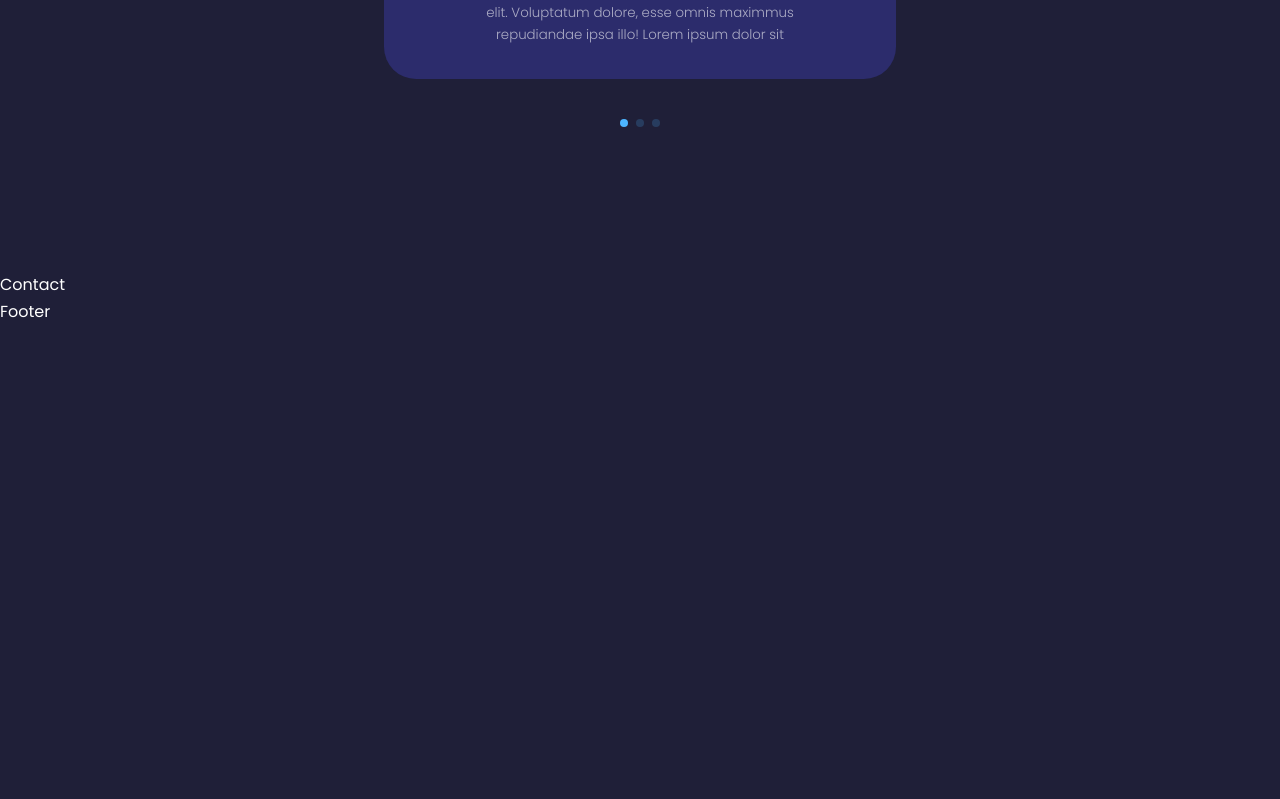
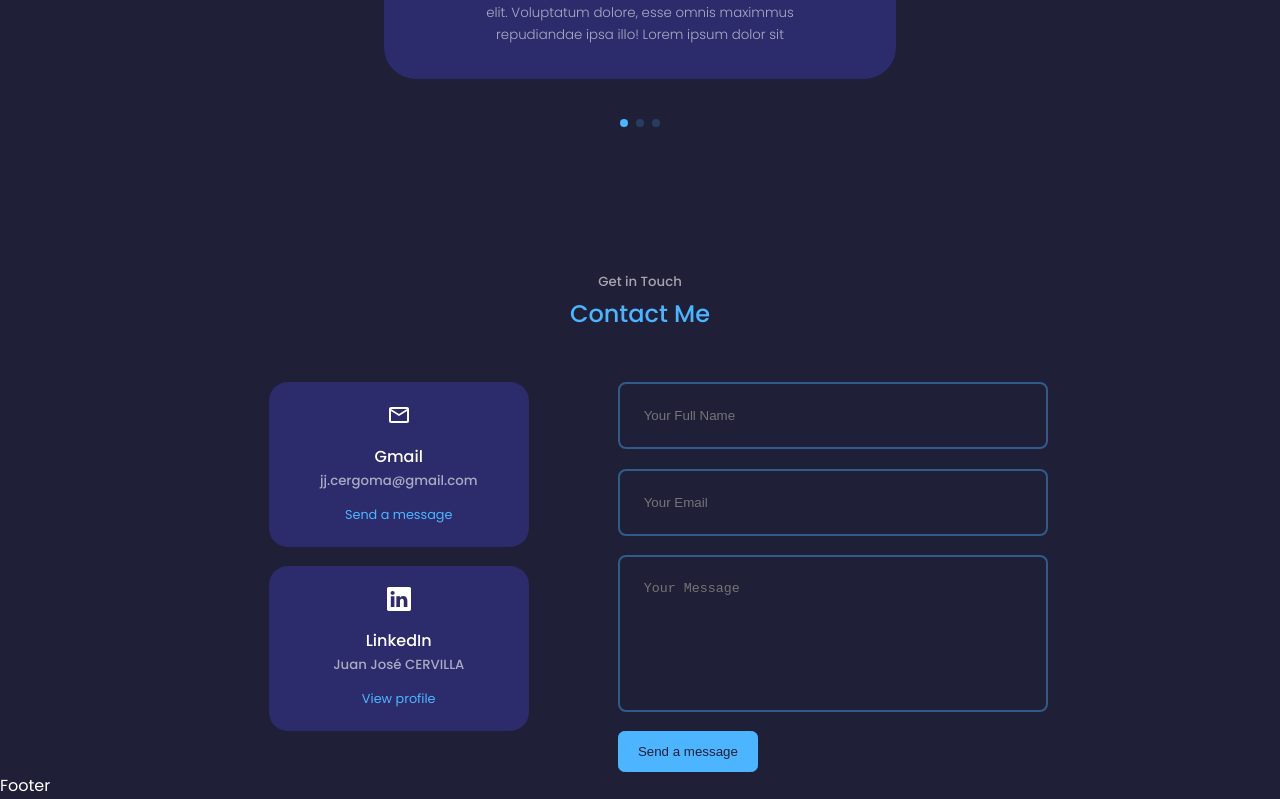
Before and after one commit to JuanjoCervilla/React-Portfolio-Website, a React (Create React App) app: page / in a window 1280 px wide. Shown: the part 4104-4903 px from the top of the page. Before the commit the page ends 4429 px from the top, so only its background shows below. Built offline with nearby package versions, Linux system fonts and the light colour scheme.

Commit message:
contact page

```diff
--- a/package.json
+++ b/package.json
@@ -6,6 +6,7 @@
     "@testing-library/jest-dom": "^5.16.5",
     "@testing-library/react": "^13.4.0",
     "@testing-library/user-event": "^13.5.0",
+    "emailjs-com": "^3.2.0",
     "react": "^18.2.0",
     "react-dom": "^18.2.0",
     "react-icons": "^4.8.0",
--- a/src/components/contact/Contact.jsx
+++ b/src/components/contact/Contact.jsx
@@ -1,9 +1,58 @@
 import React from 'react'
 import './contact.css'
+import {MdOutlineEmail} from 'react-icons/md'
+import {BsLinkedin} from 'react-icons/bs'
+import { useRef } from 'react';
+import emailjs from 'emailjs-com'
 
 const Contact = () => {
+
+  const form = useRef();
+
+  const sendEmail = (e) => {
+    e.preventDefault();
+
+    emailjs.sendForm('service_y6homkj', 'template_jmuo269', form.current, 'M2LVEdumj4_tV0JZk')
+      .then((result) => {
+          console.log(result.text);
+      }, (error) => {
+          console.log(error.text);
+      });
+
+    e.target.reset()
+  };
+
   return (
-    <section id='contact'> Contact</section>
+    <section id='contact'>
+    <h5>Get in Touch</h5>
+    <h2>Contact Me</h2>
+
+    <div className='container contact__container'>
+      <div className='contact__options'>
+        <article className='contact__option'>
+          <MdOutlineEmail className='contact__option-icon'/>
+          <h4>Gmail</h4>
+          <h5>jj.cergoma@gmail.com</h5>
+          <a href="mailto:jj.cergoma@gmail.com">Send a message</a>
+        </article>
+        <article className='contact__option'>
+          <BsLinkedin className='contact__option-icon'/>
+          <h4>LinkedIn</h4>
+          <h5>Juan José CERVILLA</h5>
+          <a href="https://www.linkedin.com/in/juan-cervilla/">View profile</a>
+        </article>
+      </div>
+      {/* END OF CONTACT OPTIONS */}
+      <form ref={form} onSubmit={sendEmail}>
+        <input type="text" name='name' placeholder='Your Full Name' required />
+        <input type="email" name='email' placeholder='Your Email' required />
+        <textarea name="message" rows="7" placeholder='Your Message' required></textarea>
+        <button type='submit' className='btn btn-primary'>Send a message</button>
+      </form>
+    </div>
+
+
+    </section>
   )
 }
 
--- a/src/components/contact/contact.css
+++ b/src/components/contact/contact.css
@@ -0,0 +1,83 @@
+.container.contact__container{
+    width: 58%;
+    display: grid;
+    grid-template-columns: 35% 58%;
+    gap: 12%;
+}
+
+.contact__options {
+    display: flex;
+    flex-direction: column;
+    gap: 1.2rem;
+}
+
+.contact__option{
+    background-color: var(--color-bg-variant);
+    padding: 1.2rem;
+    border-radius: 1.2rem;
+    text-align: center;
+    border: 1px solid transparent;
+    transition: var(--transition);
+}
+
+.contact__option:hover {
+    background: transparent;
+    border-color: var(--color-primary-variant);
+}
+
+.contact__option-icon {
+    font-size: 1.5rem;
+    margin-bottom: 0.5rem;
+}
+
+.contact__option a {
+    margin-top: 0.7rem;
+    display: inline-block;
+    font-size: 0.8rem;
+}
+
+.contact__option h5 {
+    color: var(--color-light);
+}
+
+
+
+/* ============================ FORM ============================== */
+
+form {
+    display: flex;
+    flex-direction: column;
+    gap: 1.2rem;
+}
+
+input, textarea {
+    width: 100%;
+    padding: 1.5rem;
+    border-radius: 0.5rem;
+    background: transparent;
+    border: 2px solid var(--color-primary-variant) ;
+    resize: none;
+    color: var(--color-white);
+}
+
+
+/* ##################### MEDIA QUERIES (MEDIUM DEVICES) ############ */
+
+@media screen and (max-width: 1024px) {
+    .container.contact__container{
+        grid-template-columns: 1fr;
+        gap: 2rem;
+    }
+
+}
+
+
+/* ##################### MEDIA QUERIES (SMALL DEVICES) ############ */
+
+@media screen and (max-width: 600px) {
+
+    .container.contact__container{
+        width: var(--container-width-sm);
+    }
+
+}
```
Also changed, not shown: 2 other files (tests, documents, lock files or other folders).
